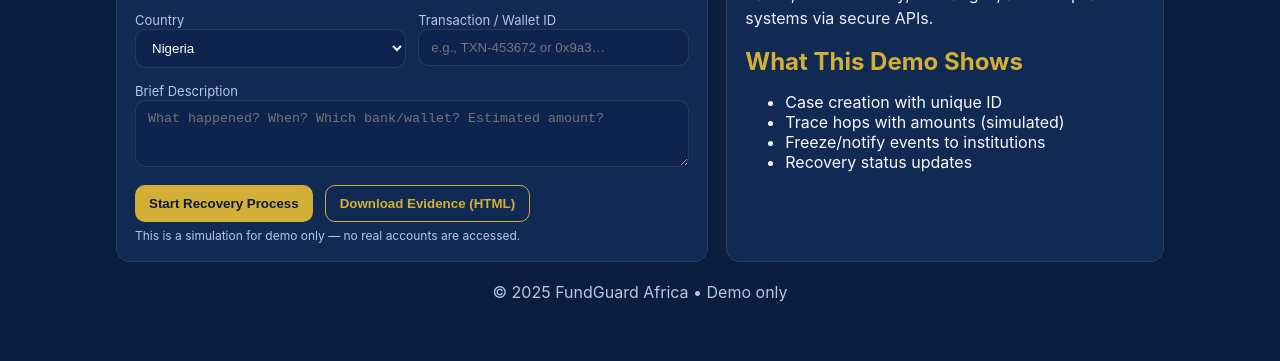
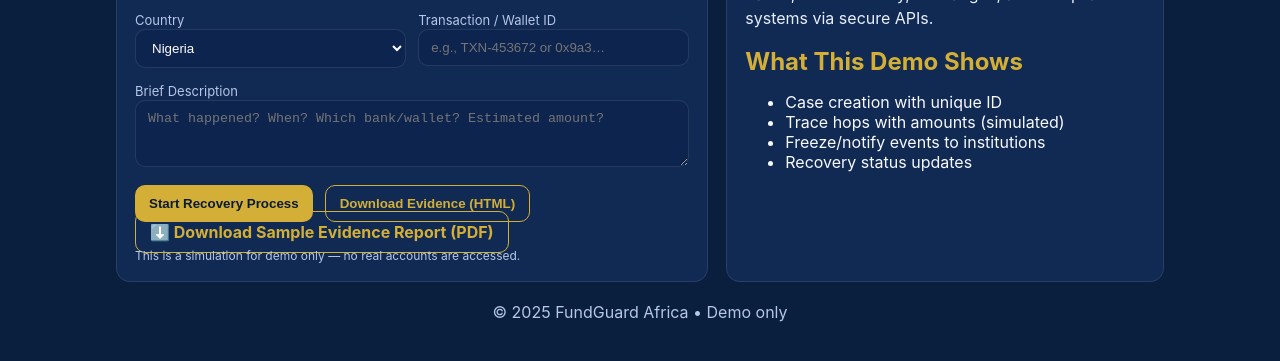
Before and after one commit to victoromojuwa/fundguardapp.github.io, a plain HTML site: page docs/fundrecovery.html in a window 1280 px wide. Shown: the part 371-732 px from the top of the page. Drawn offline with Linux system fonts and the light colour scheme.

Commit message:
Update fundrecovery.html
commit change

```diff
--- a/docs/fundrecovery.html
+++ b/docs/fundrecovery.html
@@ -111,6 +111,9 @@
         <button id="start" class="btn">Start Recovery Process</button>
         <button id="download" class="btn out" disabled>Download Evidence (HTML)</button>
       </div>
+      <a class="btn out" href="assets/docs/FundGuard_Evidence_Report.pdf" download>
+  ⬇️ Download Sample Evidence Report (PDF)
+</a>
       <div class="hint">This is a simulation for demo only — no real accounts are accessed.</div>
 
       <div id="timeline" class="timeline" style="display:none"></div>
```
